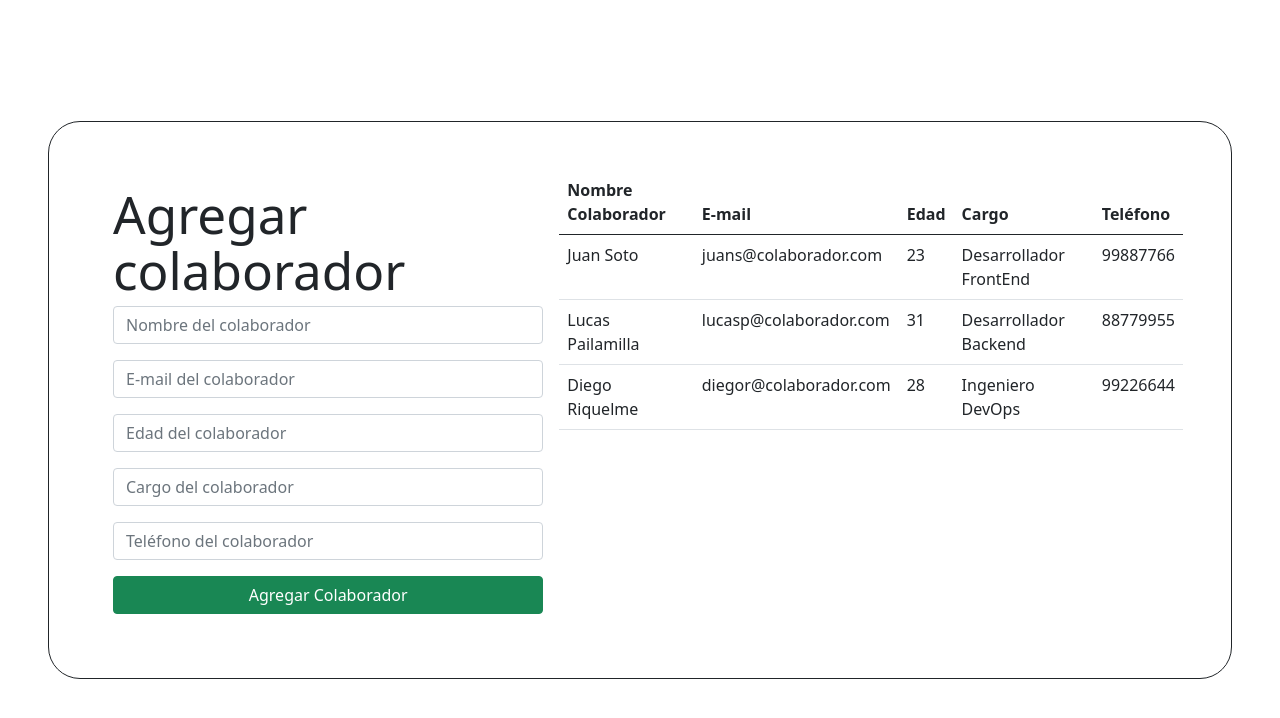
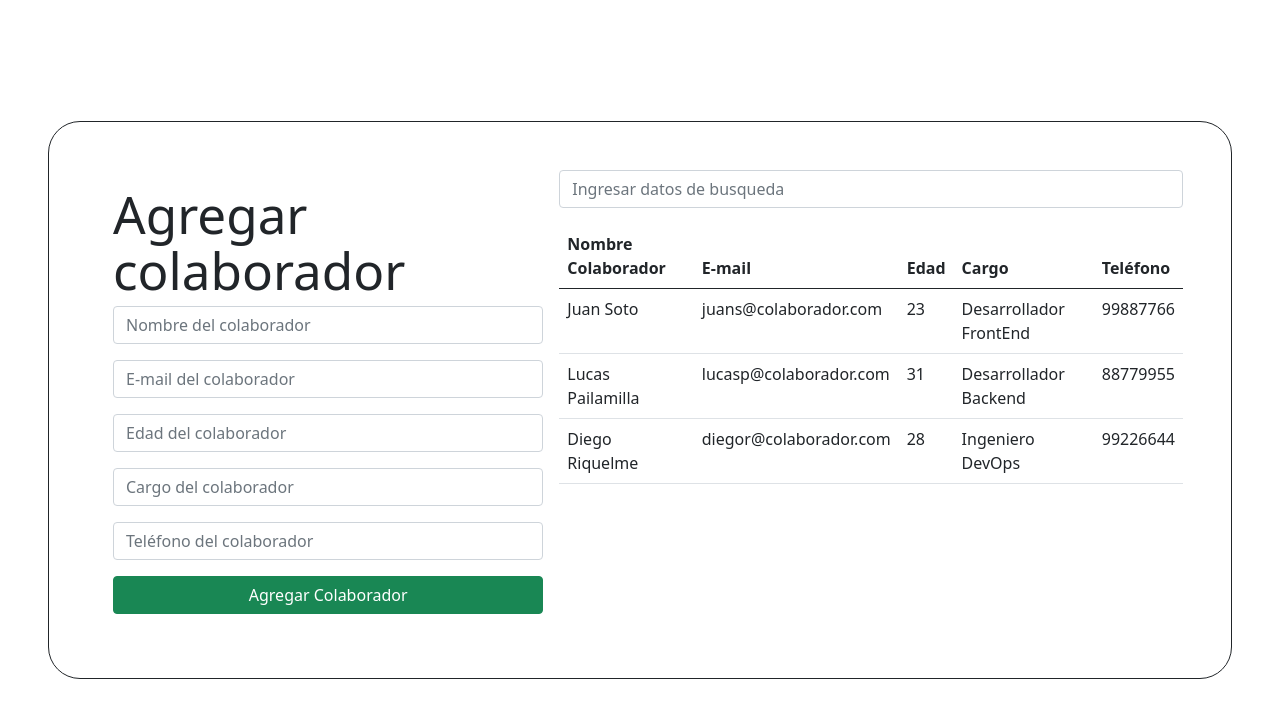
Before and after one commit to crcote/base-de-datos-colaboradores-react, a React (Vite) app: page / in a window 1280 px wide. Shown: the top 718 px of the page. Built offline with nearby package versions, Linux system fonts and the light colour scheme.

Commit message:
se avanza en el filtrado del buscador

```diff
--- a/src/App.jsx
+++ b/src/App.jsx
@@ -4,6 +4,7 @@ import Listado from "./components/Listado";
 import Alert from "./components/Alert";
 import { colaboradoresIniciales } from "./components/colaboradores";
 import "bootstrap/dist/css/bootstrap.min.css";
+import Buscador from "./components/Buscador";
 
 function App() {
   const [errorForm, setErrorForm] = useState();
@@ -36,6 +37,7 @@ function App() {
             </div>
           </div>
           <div className="colaboradoresBox">
+            <Buscador colaboradores={colaboradores} />
             <Listado colaboradores={colaboradores} />
           </div>
         </div>
--- a/src/components/Buscador.jsx
+++ b/src/components/Buscador.jsx
@@ -0,0 +1,40 @@
+import { useState } from "react";
+
+const Buscador = ({ colaboradores }) => {
+  const [search, setSearch] = useState("");
+
+  const filterSearch = (search) => {
+    let filtrado = colaboradores.filter((colaborador) => {
+      for (let ColabSearch in colaborador) {
+        //console.log(colaborador[ColabSearch]);
+        if (
+          colaborador[ColabSearch].toUpperCase().includes(search.toUpperCase())
+        ) {
+          // includes realiza la busqueda de lo que se esta buscando
+          return colaborador;
+        }
+      }
+    });
+    return filtrado;
+  };
+
+  return (
+    <>
+      <div>
+        <input
+          className="form-control mb-3"
+          type="text"
+          placeholder="Ingresar datos de busqueda"
+          value={search}
+          // onChange={(event) => setSearch(event.target.value)}
+          onChange={(event) => {
+            setSearch(event.target.value);
+            console.log(filterSearch(search));
+          }}
+        />
+      </div>
+    </>
+  );
+};
+
+export default Buscador;
--- a/src/components/Listado.jsx
+++ b/src/components/Listado.jsx
@@ -1,4 +1,6 @@
-import React from "react";
+import React, { useState } from "react";
+
+import "bootstrap/dist/css/bootstrap.min.css";
 
 const Listado = ({ colaboradores }) => {
   return (
@@ -16,7 +18,7 @@ const Listado = ({ colaboradores }) => {
           </thead>
           <tbody>
             {colaboradores.map((e) => (
-              <tr>
+              <tr key={e.id}>
                 <td>{e.nombre}</td>
                 <td>{e.correo}</td>
                 <td>{e.edad}</td>
```
